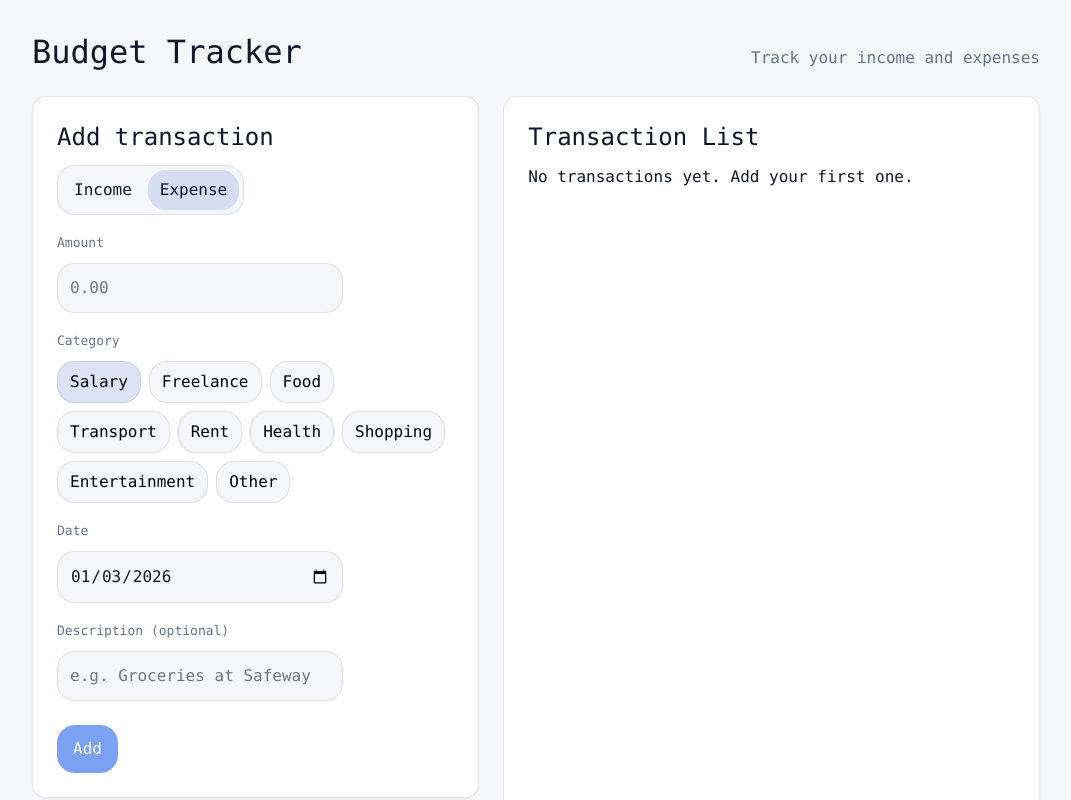
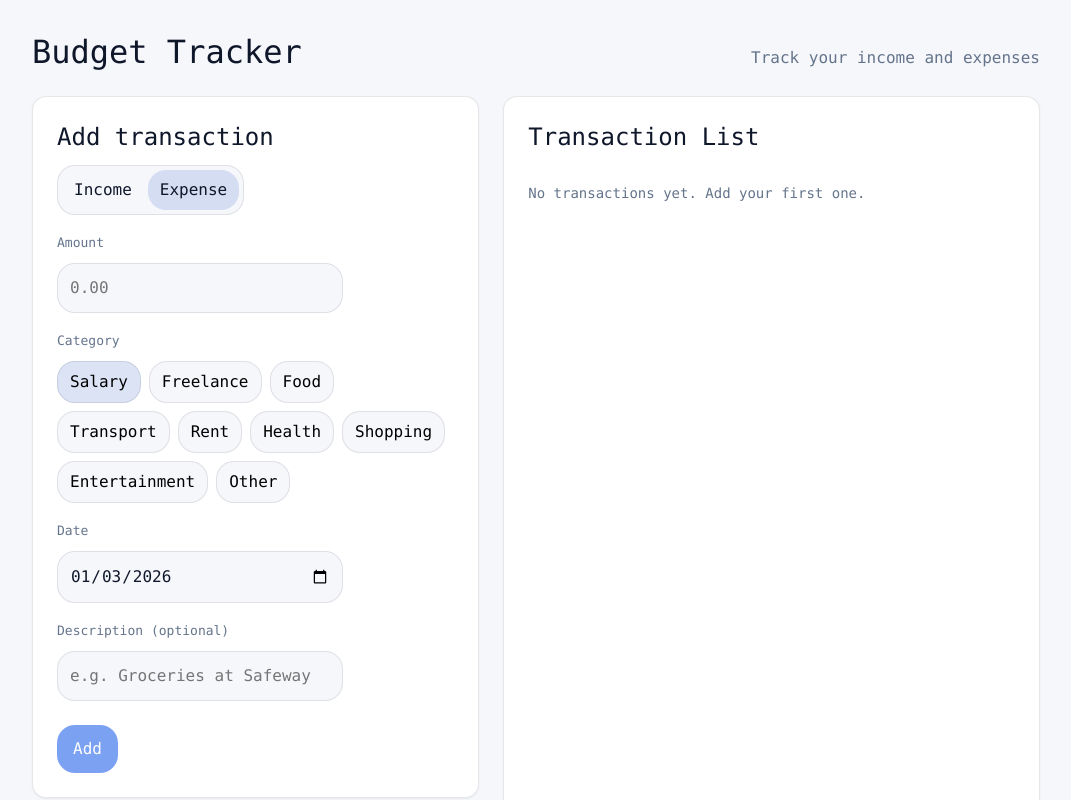
Before and after one commit to ocb013/budget-tracker, a React (Vite) app: page / in a window 1280 px wide. Shown: the top 800 px of the page, without its empty margins (104-1175 px from the left). Built offline with nearby package versions, Linux system fonts and the light colour scheme.

Commit message:
feat(ui): optimistic add + skeleton states + scrollable list

```diff
--- a/src/entities/transaction/ui/TransactionItem/TransactionItem.module.scss
+++ b/src/entities/transaction/ui/TransactionItem/TransactionItem.module.scss
@@ -1 +1,59 @@
-.transactionItem { }
+.item {
+    display: flex;
+    flex-direction: column;
+    gap: var(--s-2);
+    padding: var(--s-3) 0;
+    border-top: 1px solid var(--border);
+}
+
+.item:first-child {
+    border-top: 0;
+    padding-top: 0;
+}
+
+.topRow {
+    display: flex;
+    align-items: baseline;
+    justify-content: space-between;
+    gap: var(--s-3);
+}
+
+.category {
+    font-weight: 600;
+    line-height: 1.2;
+}
+
+.amount {
+    font-variant-numeric: tabular-nums;
+    font-weight: 700;
+    white-space: nowrap;
+}
+
+.income {
+    color: var(--success, #1a7f37);
+}
+
+.expense {
+    color: var(--danger, #b42318);
+}
+
+.bottomRow {
+    display: flex;
+    align-items: center;
+    justify-content: space-between;
+    gap: var(--s-3);
+    color: var(--muted);
+    font-size: 14px;
+}
+
+.metaLeft {
+    overflow: hidden;
+    text-overflow: ellipsis;
+    white-space: nowrap;
+    min-width: 0;
+}
+
+.date {
+    white-space: nowrap;
+    font-variant-numeric: tabular-nums;
+}
--- a/src/entities/transaction/ui/TransactionItem/TransactionItem.tsx
+++ b/src/entities/transaction/ui/TransactionItem/TransactionItem.tsx
@@ -14,17 +14,31 @@ export const TransactionItem: FC<TransactionItemProps> = ({
     transaction
 }) => {
     return (
-        <div className={clsx(cls.transactionItem, className)}>
-            <div className="">{transaction.type}</div>
-            <div className="">{transaction.category}</div>
-            <div className="">
-                {formatCents(transaction.amountCents)}
+        <div className={clsx(cls.item, className)}>
+            <div className={cls.topRow}>
+                <div className={cls.category}>
+                    {transaction.category}
+                </div>
+                <div
+                    className={clsx(cls.amount, {
+                        [cls.income]: transaction.type === 'income',
+                        [cls.expense]: transaction.type === 'expense'
+                    })}
+                >
+                    {formatCents(transaction.amountCents)}
+                </div>
             </div>
-            <div className="">{transaction.date}</div>
 
-            {transaction.description && (
-                <div className="">{transaction.description}</div>
-            )}
+            <div className={cls.bottomRow}>
+                <div className={cls.metaLeft}>
+                    {transaction.description?.trim()
+                        ? transaction.description
+                        : transaction.type === 'income'
+                        ? 'Income'
+                        : 'Expense'}
+                </div>
+                <div className={cls.date}>{transaction.date}</div>
+            </div>
         </div>
     );
 };
--- a/src/entities/transaction/ui/TransactionList/TransactionList.module.scss
+++ b/src/entities/transaction/ui/TransactionList/TransactionList.module.scss
@@ -1,21 +1,48 @@
-.transactionList {
+.wrapper {
+    min-height: 0;
 }
 
-.skeletonWrapper {
+.transactionList {
+    height: 100%;
+    min-height: 0;
     display: flex;
     flex-direction: column;
-    gap: var(--s-4);
 }
 
-.skeletonItem {
+.scrollArea {
+    flex: 1;
+    min-height: 0;
+    overflow: auto;
+    overscroll-behavior: auto;
+    scrollbar-width: none;
+    -ms-overflow-style: none;
+}
+
+.scrollArea::-webkit-scrollbar {
+    display: none;
+}
+
+.list {
+    display: flex;
+    flex-direction: column;
+}
+
+.skeletonRow {
     display: flex;
     flex-direction: column;
     gap: var(--s-2);
+    padding: var(--s-3) 0;
+    border-top: 1px solid var(--border);
+}
+
+.skeletonRow:first-child {
+    border-top: 0;
+    padding-top: 0;
 }
 
 .skeletonTopRow {
     display: flex;
-    align-items: center;
+    align-items: baseline;
     justify-content: space-between;
     gap: var(--s-3);
 }
@@ -25,5 +52,10 @@
     align-items: center;
     justify-content: space-between;
     gap: var(--s-3);
-    margin-top: var(--s-1);
 }
+
+.emptyState {
+    color: var(--muted);
+    font-size: 14px;
+    padding: var(--s-4) 0;
+}
--- a/src/entities/transaction/ui/TransactionList/TransactionList.tsx
+++ b/src/entities/transaction/ui/TransactionList/TransactionList.tsx
@@ -10,21 +10,22 @@ interface TransactionListProps {
     isLoading?: boolean;
     className?: string;
     items: Transaction[];
+    height?: number;
 }
 
 function TransactionListSkeleton() {
     return (
-        <div className={cls.skeletonWrapper}>
-            {Array.from({ length: 5 }).map((_, i) => (
-                <div key={i} className={cls.skeletonItem}>
+        <div className={cls.list}>
+            {Array.from({ length: 7 }).map((_, i) => (
+                <div key={i} className={cls.skeletonRow}>
                     <div className={cls.skeletonTopRow}>
-                        <Skeleton height={14} width="60%" />
-                        <Skeleton height={14} width="25%" />
+                        <Skeleton height={14} width="55%" />
+                        <Skeleton height={14} width="22%" />
                     </div>
 
                     <div className={cls.skeletonBottomRow}>
                         <Skeleton height={12} width="45%" />
-                        <Skeleton height={12} width="20%" />
+                        <Skeleton height={12} width="18%" />
                     </div>
                 </div>
             ))}
@@ -35,26 +36,43 @@ function TransactionListSkeleton() {
 export const TransactionList: FC<TransactionListProps> = ({
     isLoading,
     className,
-    items
+    items,
+    height
 }) => {
     let content: ReactNode;
 
     if (isLoading) {
         content = <TransactionListSkeleton />;
     } else if (items.length === 0) {
-        content = <div>No transactions yet. Add your first one.</div>;
+        content = (
+            <div className={cls.emptyState}>
+                No transactions yet. Add your first one.
+            </div>
+        );
     } else {
-        content = items.map((item) => (
-            <TransactionItem transaction={item} key={item.id} />
-        ));
+        content = (
+            <div className={cls.list}>
+                {items.map((item) => (
+                    <TransactionItem
+                        transaction={item}
+                        key={item.id}
+                    />
+                ))}
+            </div>
+        );
     }
 
     return (
-        <Card
-            className={clsx(cls.transactionList, className)}
-            title="Transaction List"
+        <div
+            className={clsx(cls.wrapper, className)}
+            style={height ? { height } : undefined}
         >
-            {content}
-        </Card>
+            <Card
+                title="Transaction List"
+                className={cls.transactionList}
+            >
+                <div className={cls.scrollArea}>{content}</div>
+            </Card>
+        </div>
     );
 };
--- /dev/null
+++ b/src/shared/lib/dom/useElementHeight.ts
@@ -0,0 +1,26 @@
+import { useLayoutEffect, useState } from 'react';
+
+export function useElementHeight(
+    ref: React.RefObject<HTMLElement | null>
+) {
+    const [height, setHeight] = useState<number>(0);
+
+    useLayoutEffect(() => {
+        const el = ref.current;
+        if (!el) return;
+
+        const update = () => {
+            const next = Math.ceil(el.getBoundingClientRect().height);
+            setHeight(next);
+        };
+
+        update();
+
+        const ro = new ResizeObserver(() => update());
+        ro.observe(el);
+
+        return () => ro.disconnect();
+    }, [ref]);
+
+    return height;
+}
--- a/src/widgets/budgetDashboard/ui/BudgetDashboard/BudgetDashboard.tsx
+++ b/src/widgets/budgetDashboard/ui/BudgetDashboard/BudgetDashboard.tsx
@@ -1,11 +1,12 @@
 import clsx from 'clsx';
-import type { FC } from 'react';
+import { useRef, type FC } from 'react';
 import cls from './BudgetDashboard.module.scss';
 
 import { getTotals, TransactionList } from '@/entities/transaction';
 import { BalanceSummary } from '@/entities/transaction/ui/BalanceSummary/BalanceSummary';
 import { AddTransactionForm } from '@/features/addTransaction';
 import { useTransactionsQuery } from '@/shared/api/queries/transactions';
+import { useElementHeight } from '@/shared/lib/dom/useElementHeight';
 
 interface BudgetDashboardProps {
     className?: string;
@@ -17,6 +18,9 @@ export const BudgetDashboard: FC<BudgetDashboardProps> = ({
     const { data, isLoading, isError, error } =
         useTransactionsQuery();
 
+    const leftColRef = useRef<HTMLDivElement | null>(null);
+    const leftColHeight = useElementHeight(leftColRef);
+
     if (isError)
         return (
             <div>
@@ -26,7 +30,7 @@ export const BudgetDashboard: FC<BudgetDashboardProps> = ({
 
     return (
         <div className={clsx(cls.grid, className)}>
-            <div className={cls.leftCol}>
+            <div className={cls.leftCol} ref={leftColRef}>
                 <AddTransactionForm />
                 <BalanceSummary
                     totals={getTotals(data ?? [])}
@@ -37,6 +41,7 @@ export const BudgetDashboard: FC<BudgetDashboardProps> = ({
             <TransactionList
                 items={data ?? []}
                 isLoading={isLoading}
+                height={leftColHeight || undefined}
             />
         </div>
     );
```
